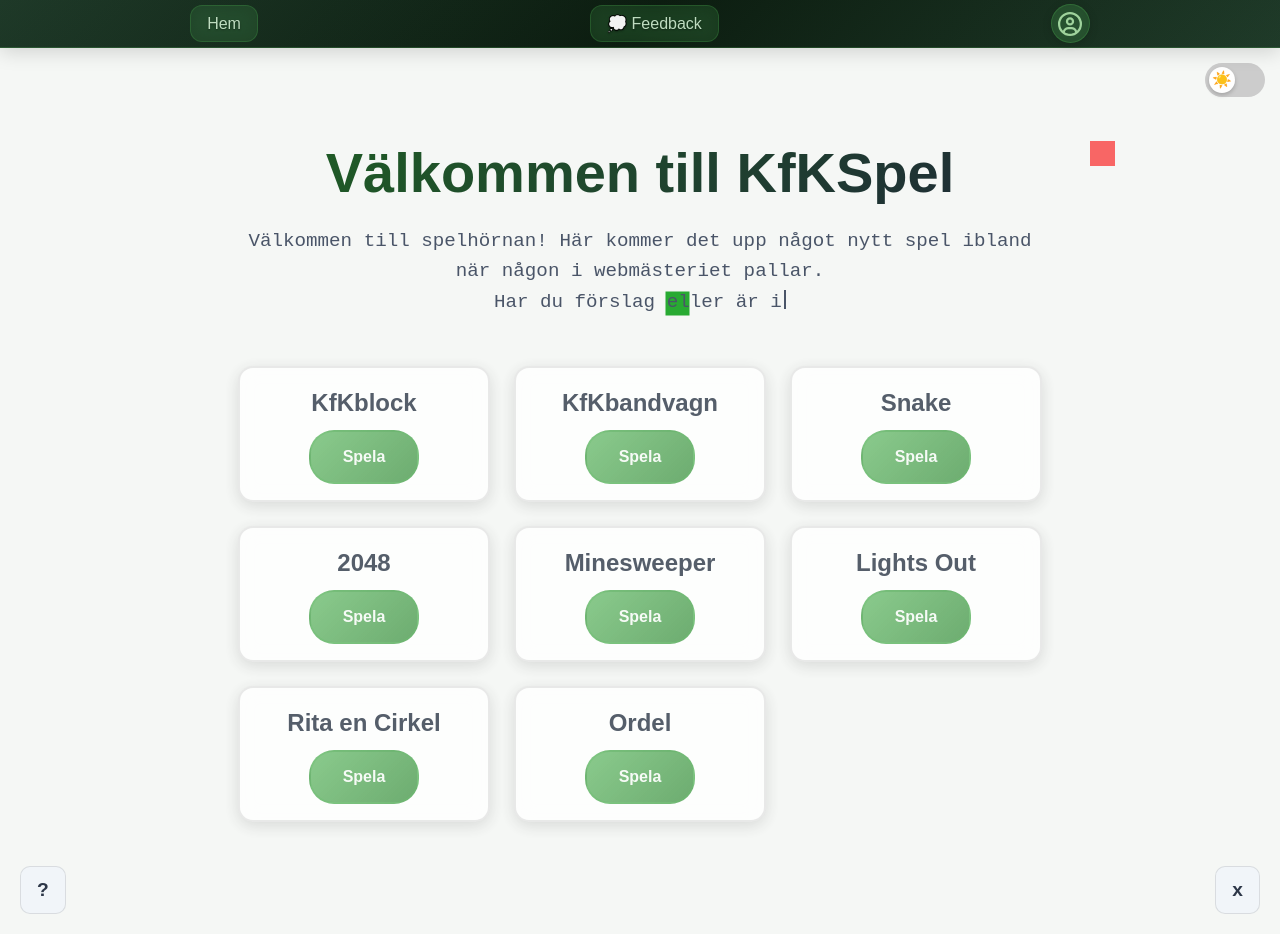
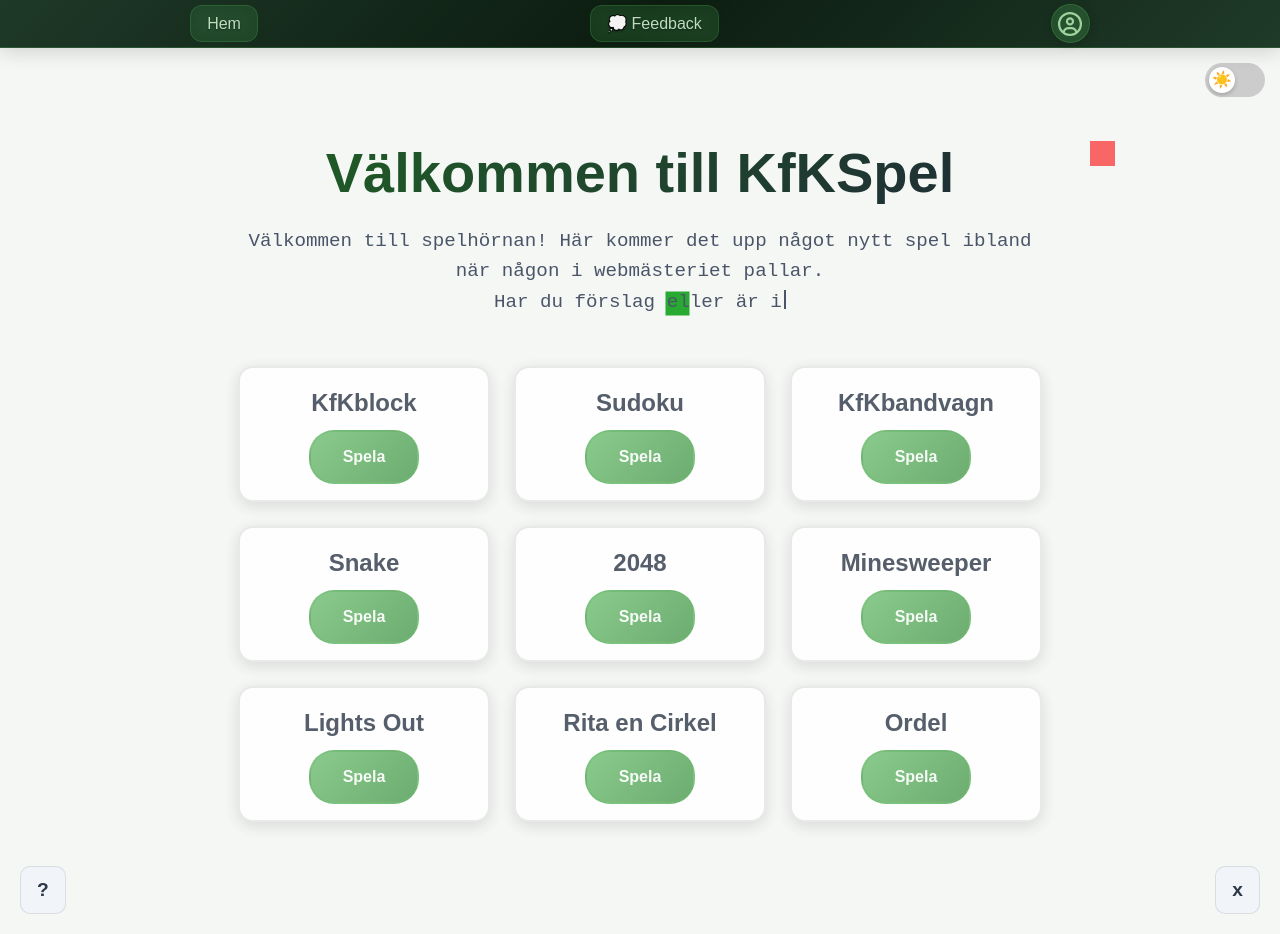
Before and after one commit to Webmastare/KfKspel, a Vue app: page / in a window 1280 px wide. Built offline with nearby package versions, Linux system fonts and the light colour scheme; no server answers.

Commit message:
Sudoku added to landing page

```diff
--- a/src/pages/LandingPage.vue
+++ b/src/pages/LandingPage.vue
@@ -34,6 +34,10 @@
           <div class="game-card">
             <h3>KfKblock</h3>
             <router-link to="/kfkblock" class="play-btn">Spela</router-link>
+          </div>
+          <div class="game-card">
+            <h3>Sudoku</h3>
+            <router-link to="/sudoku" class="play-btn">Spela</router-link>
           </div>
           <div class="game-card">
             <h3>KfKbandvagn</h3>
```
